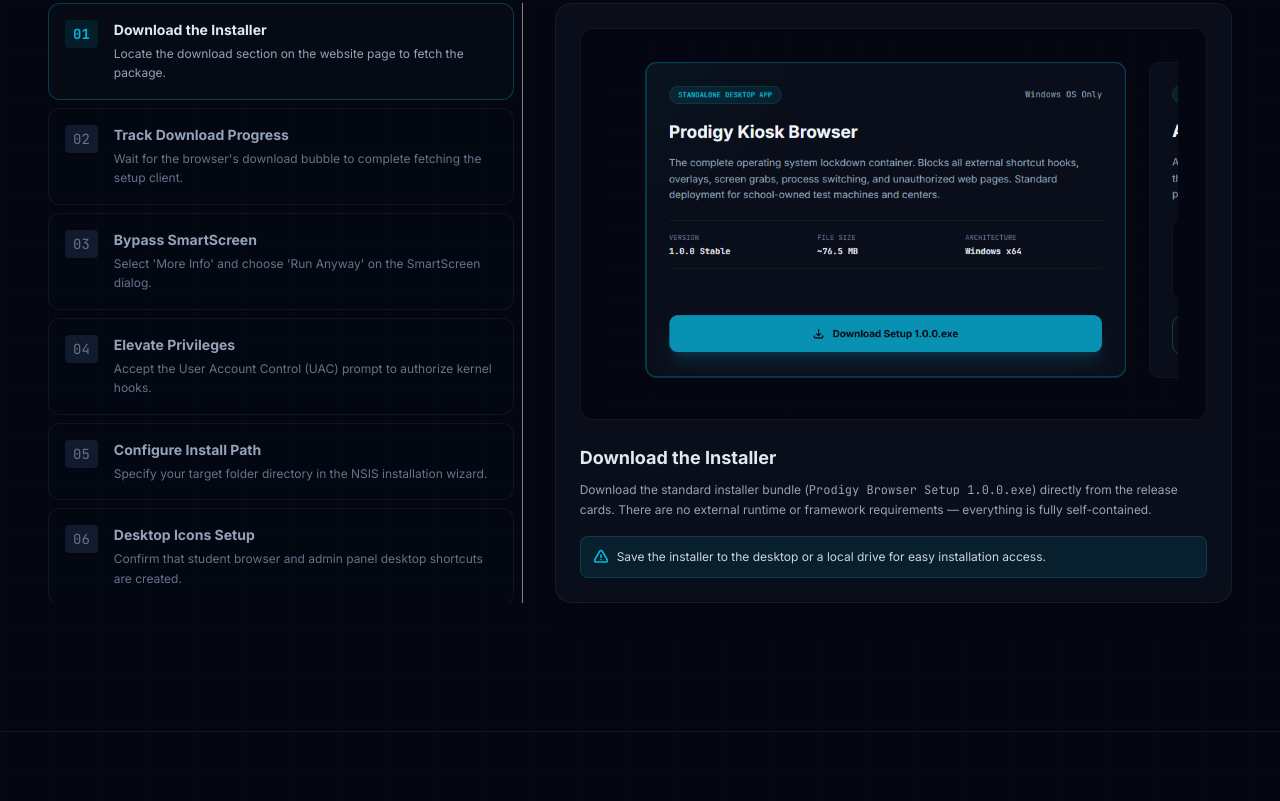
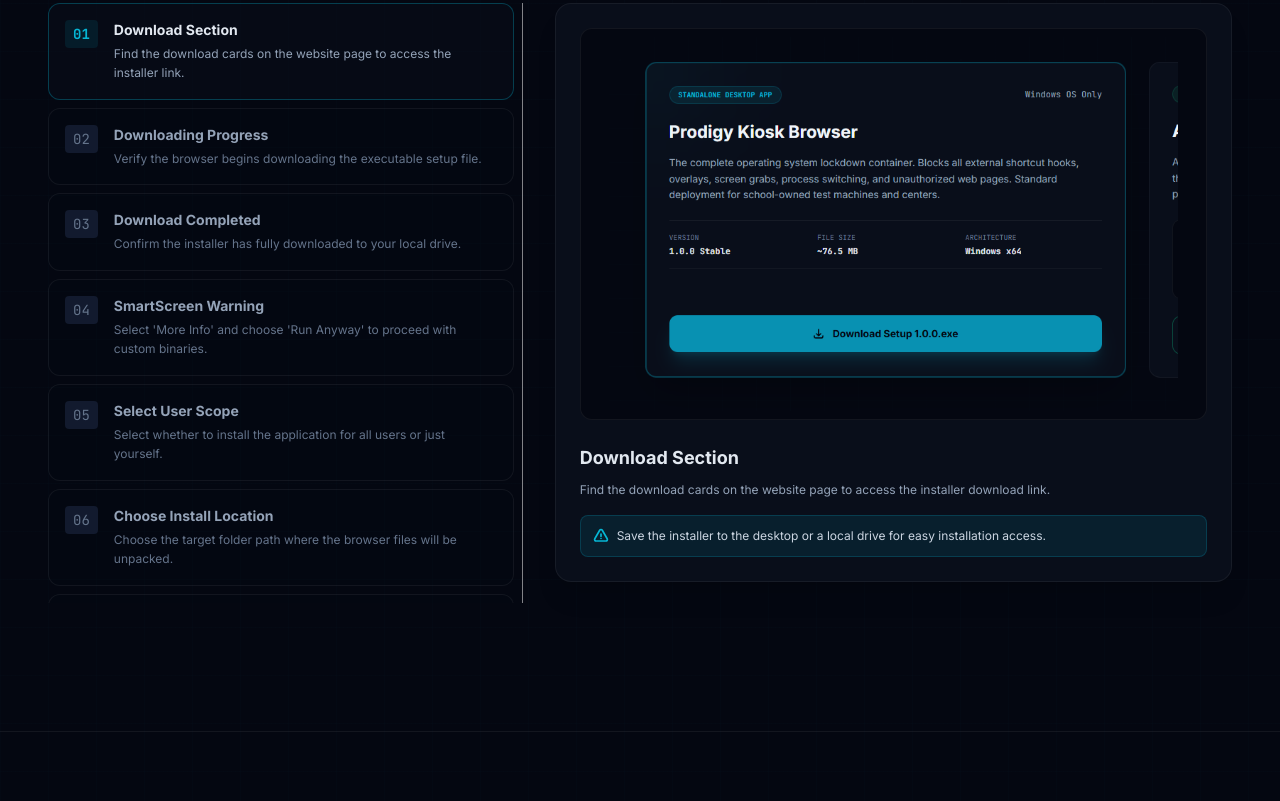
Before and after one commit to CnnrCode/SEM, a browser extension: page website/index.html in a window 1280 px wide. Shown: the part 2637-3438 px from the top of the page. Drawn offline with nearby package versions, Linux system fonts and the light colour scheme.

Commit message:
docs: align visual guides mapping to chronological installer and client screenshots

```diff
--- a/website/index.html
+++ b/website/index.html
@@ -405,8 +405,8 @@
         <button onclick="setSetupStep(0)" id="step-btn-0" class="w-full text-left p-4 rounded-xl border border-cyber-teal/30 bg-obsidian-light/50 flex gap-4 items-start custom-transition hover:bg-obsidian-light focus:outline-none">
           <span class="font-mono text-sm text-cyber-teal font-bold bg-cyber-teal/10 px-2 py-1 rounded" id="step-num-0">01</span>
           <div>
-            <h3 class="text-sm font-bold text-slate-200" id="step-title-0">Download the Installer</h3>
-            <p class="text-xs text-slate-400 mt-1 leading-relaxed" id="step-desc-0">Locate the download section on the website page to fetch the package.</p>
+            <h3 class="text-sm font-bold text-slate-200" id="step-title-0">Download Section</h3>
+            <p class="text-xs text-slate-400 mt-1 leading-relaxed" id="step-desc-0">Find the download cards on the website page to access the installer link.</p>
           </div>
         </button>
 
@@ -414,8 +414,8 @@
         <button onclick="setSetupStep(1)" id="step-btn-1" class="w-full text-left p-4 rounded-xl border border-obsidian-border bg-obsidian-light/10 flex gap-4 items-start custom-transition hover:bg-obsidian-light focus:outline-none">
           <span class="font-mono text-sm text-slate-500 bg-obsidian-lighter px-2 py-1 rounded" id="step-num-1">02</span>
           <div>
-            <h3 class="text-sm font-bold text-slate-400" id="step-title-1">Track Download Progress</h3>
-            <p class="text-xs text-slate-500 mt-1 leading-relaxed" id="step-desc-1">Wait for the browser's download bubble to complete fetching the setup client.</p>
+            <h3 class="text-sm font-bold text-slate-400" id="step-title-1">Downloading Progress</h3>
+            <p class="text-xs text-slate-500 mt-1 leading-relaxed" id="step-desc-1">Verify the browser begins downloading the executable setup file.</p>
           </div>
         </button>
 
@@ -423,8 +423,8 @@
         <button onclick="setSetupStep(2)" id="step-btn-2" class="w-full text-left p-4 rounded-xl border border-obsidian-border bg-obsidian-light/10 flex gap-4 items-start custom-transition hover:bg-obsidian-light focus:outline-none">
           <span class="font-mono text-sm text-slate-500 bg-obsidian-lighter px-2 py-1 rounded" id="step-num-2">03</span>
           <div>
-            <h3 class="text-sm font-bold text-slate-400" id="step-title-2">Bypass SmartScreen</h3>
-            <p class="text-xs text-slate-500 mt-1 leading-relaxed" id="step-desc-2">Select 'More Info' and choose 'Run Anyway' on the SmartScreen dialog.</p>
+            <h3 class="text-sm font-bold text-slate-400" id="step-title-2">Download Completed</h3>
+            <p class="text-xs text-slate-500 mt-1 leading-relaxed" id="step-desc-2">Confirm the installer has fully downloaded to your local drive.</p>
           </div>
         </button>
 
@@ -432,8 +432,8 @@
         <button onclick="setSetupStep(3)" id="step-btn-3" class="w-full text-left p-4 rounded-xl border border-obsidian-border bg-obsidian-light/10 flex gap-4 items-start custom-transition hover:bg-obsidian-light focus:outline-none">
           <span class="font-mono text-sm text-slate-500 bg-obsidian-lighter px-2 py-1 rounded" id="step-num-3">04</span>
           <div>
-            <h3 class="text-sm font-bold text-slate-400" id="step-title-3">Elevate Privileges</h3>
-            <p class="text-xs text-slate-500 mt-1 leading-relaxed" id="step-desc-3">Accept the User Account Control (UAC) prompt to authorize kernel hooks.</p>
+            <h3 class="text-sm font-bold text-slate-400" id="step-title-3">SmartScreen Warning</h3>
+            <p class="text-xs text-slate-500 mt-1 leading-relaxed" id="step-desc-3">Select 'More Info' and choose 'Run Anyway' to proceed with custom binaries.</p>
           </div>
         </button>
 
@@ -441,8 +441,8 @@
         <button onclick="setSetupStep(4)" id="step-btn-4" class="w-full text-left p-4 rounded-xl border border-obsidian-border bg-obsidian-light/10 flex gap-4 items-start custom-transition hover:bg-obsidian-light focus:outline-none">
           <span class="font-mono text-sm text-slate-500 bg-obsidian-lighter px-2 py-1 rounded" id="step-num-4">05</span>
           <div>
-            <h3 class="text-sm font-bold text-slate-400" id="step-title-4">Configure Install Path</h3>
-            <p class="text-xs text-slate-500 mt-1 leading-relaxed" id="step-desc-4">Specify your target folder directory in the NSIS installation wizard.</p>
+            <h3 class="text-sm font-bold text-slate-400" id="step-title-4">Select User Scope</h3>
+            <p class="text-xs text-slate-500 mt-1 leading-relaxed" id="step-desc-4">Select whether to install the application for all users or just yourself.</p>
           </div>
         </button>
 
@@ -450,8 +450,8 @@
         <button onclick="setSetupStep(5)" id="step-btn-5" class="w-full text-left p-4 rounded-xl border border-obsidian-border bg-obsidian-light/10 flex gap-4 items-start custom-transition hover:bg-obsidian-light focus:outline-none">
           <span class="font-mono text-sm text-slate-500 bg-obsidian-lighter px-2 py-1 rounded" id="step-num-5">06</span>
           <div>
-            <h3 class="text-sm font-bold text-slate-400" id="step-title-5">Desktop Icons Setup</h3>
-            <p class="text-xs text-slate-500 mt-1 leading-relaxed" id="step-desc-5">Confirm that student browser and admin panel desktop shortcuts are created.</p>
+            <h3 class="text-sm font-bold text-slate-400" id="step-title-5">Choose Install Location</h3>
+            <p class="text-xs text-slate-500 mt-1 leading-relaxed" id="step-desc-5">Choose the target folder path where the browser files will be unpacked.</p>
           </div>
         </button>
 
@@ -459,8 +459,8 @@
         <button onclick="setSetupStep(6)" id="step-btn-6" class="w-full text-left p-4 rounded-xl border border-obsidian-border bg-obsidian-light/10 flex gap-4 items-start custom-transition hover:bg-obsidian-light focus:outline-none">
           <span class="font-mono text-sm text-slate-500 bg-obsidian-lighter px-2 py-1 rounded" id="step-num-6">07</span>
           <div>
-            <h3 class="text-sm font-bold text-slate-400" id="step-title-6">First Launch Setup</h3>
-            <p class="text-xs text-slate-500 mt-1 leading-relaxed">Launch the configuration dashboard to configure application settings.</p>
+            <h3 class="text-sm font-bold text-slate-400" id="step-title-6">Installation Progress</h3>
+            <p class="text-xs text-slate-500 mt-1 leading-relaxed" id="step-desc-6">Wait for the installation wizard to extract the system lockdown binaries.</p>
           </div>
         </button>
 
@@ -468,8 +468,8 @@
         <button onclick="setSetupStep(7)" id="step-btn-7" class="w-full text-left p-4 rounded-xl border border-obsidian-border bg-obsidian-light/10 flex gap-4 items-start custom-transition hover:bg-obsidian-light focus:outline-none">
           <span class="font-mono text-sm text-slate-500 bg-obsidian-lighter px-2 py-1 rounded" id="step-num-7">08</span>
           <div>
-            <h3 class="text-sm font-bold text-slate-400" id="step-title-7">Configure Credentials</h3>
-            <p class="text-xs text-slate-500 mt-1 leading-relaxed">Establish your supervisor passwords and whitelist exam domain target.</p>
+            <h3 class="text-sm font-bold text-slate-400" id="step-title-7">Complete Installer</h3>
+            <p class="text-xs text-slate-500 mt-1 leading-relaxed">Click 'Finish' to exit the setup wizard and confirm desktop icons are created.</p>
           </div>
         </button>
 
@@ -477,8 +477,8 @@
         <button onclick="setSetupStep(8)" id="step-btn-8" class="w-full text-left p-4 rounded-xl border border-obsidian-border bg-obsidian-light/10 flex gap-4 items-start custom-transition hover:bg-obsidian-light focus:outline-none">
           <span class="font-mono text-sm text-slate-500 bg-obsidian-lighter px-2 py-1 rounded" id="step-num-8">09</span>
           <div>
-            <h3 class="text-sm font-bold text-slate-400" id="step-title-8">Launch Secure Kiosk</h3>
-            <p class="text-xs text-slate-500 mt-1 leading-relaxed">Run student kiosk mode to lock the operating system interface.</p>
+            <h3 class="text-sm font-bold text-slate-400" id="step-title-8">Launch Exam Kiosk</h3>
+            <p class="text-xs text-slate-500 mt-1 leading-relaxed">Boot into locked fullscreen kiosk mode navigating directly to the exam portal.</p>
           </div>
         </button>
 
@@ -486,8 +486,8 @@
         <button onclick="setSetupStep(9)" id="step-btn-9" class="w-full text-left p-4 rounded-xl border border-obsidian-border bg-obsidian-light/10 flex gap-4 items-start custom-transition hover:bg-obsidian-light focus:outline-none">
           <span class="font-mono text-sm text-slate-500 bg-obsidian-lighter px-2 py-1 rounded" id="step-num-9">10</span>
           <div>
-            <h3 class="text-sm font-bold text-slate-400" id="step-title-9">Secure Exit Verification</h3>
-            <p class="text-xs text-slate-500 mt-1 leading-relaxed">Input the exit password via Ctrl+Shift+Alt+Q to securely close the session.</p>
+            <h3 class="text-sm font-bold text-slate-400" id="step-title-9">Secure Exit Prompt</h3>
+            <p class="text-xs text-slate-500 mt-1 leading-relaxed">Supervisor enters the secure password via Ctrl+Shift+Alt+Q to close the kiosk.</p>
           </div>
         </button>
 
@@ -901,62 +901,62 @@
     // Setup Guide Steps Carousel Data
     const setupSteps = [
       {
-        title: "Download the Installer",
-        desc: "Download the standard installer bundle (<code>Prodigy Browser Setup 1.0.0.exe</code>) directly from the release cards. There are no external runtime or framework requirements — everything is fully self-contained.",
+        title: "Download Section",
+        desc: "Find the download cards on the website page to access the installer download link.",
         img: "images/download1.png",
         tip: "Save the installer to the desktop or a local drive for easy installation access."
       },
       {
-        title: "Track Download Progress",
-        desc: "Wait for the browser's download bubble or history dropdown to completely fetch the installer binary (~73.1 MB) before running.",
+        title: "Downloading Progress",
+        desc: "Verify the browser begins downloading the executable setup file and track the download status in your browser header.",
         img: "images/download2.png",
-        tip: "Avoid double-clicking the file until the download progress bar has fully finished."
+        tip: "Wait for the file download to initialize completely."
       },
       {
-        title: "Bypass SmartScreen",
-        desc: "Windows Defender SmartScreen may flag the locally-built client as unsigned. Click <strong>More Info</strong> and then choose <strong>Run anyway</strong> to continue executing the setup.",
+        title: "Download Completed",
+        desc: "Confirm the installer has fully downloaded to your local drive. The file size should be approximately 73.1 MB.",
         img: "images/download3.png",
+        tip: "You can find the completed file in your local downloads folder."
+      },
+      {
+        title: "SmartScreen Warning",
+        desc: "Windows Defender SmartScreen may flag the locally-compiled client as unsigned. Click <strong>More Info</strong> and then choose <strong>Run anyway</strong> to continue executing the setup.",
+        img: "images/download4.png",
         tip: "This alert shows for custom software not distributed through the official Microsoft App Store."
       },
       {
-        title: "Elevate Privileges",
-        desc: "Accept the User Account Control (UAC) prompts by clicking <strong>Yes</strong>. This gives the app administrative clearance to hook OS key inputs and secure keyboard commands.",
-        img: "images/download4.png",
-        tip: "Administrative access is necessary to override global Alt+Tab, WinKey, and desktop overlays."
+        title: "Select User Scope",
+        desc: "Confirm who this application should be installed for. You can choose to make this software available to anyone who uses this computer (all users) or just yourself (current user only).",
+        img: "images/download5.png",
+        tip: "Installing for the current user is recommended for student computers."
       },
       {
-        title: "Configure Install Path",
-        desc: "Confirm your destination target folder (or leave the default) and click <strong>Install</strong> to unpack files and libraries on your hard drive.",
-        img: "images/download5.png",
+        title: "Choose Install Location",
+        desc: "Choose the target folder path where the browser files will be unpacked. You can accept the default path or click Browse to select another folder.",
+        img: "images/download6.png",
         tip: "Ensure your target drive has at least 200MB of free storage space."
       },
       {
-        title: "Desktop Icons Setup",
-        desc: "Verify that setup has completed and desktop shortcuts are created. The installation provides <strong>Prodigy Browser</strong> for student testing and <strong>Launch Admin Panel</strong> for exam setup.",
-        img: "images/download6.png",
-        tip: "If shortcuts do not show immediately, refresh the desktop dashboard."
+        title: "Installation Progress",
+        desc: "Wait for the installation wizard to extract the system lockdown binaries and setup files on your device.",
+        img: "images/download7.png",
+        tip: "This step takes less than 30 seconds to complete."
       },
       {
-        title: "First Launch Setup",
-        desc: "Launch the Admin Panel shortcut. Since the database has no config records, the client will welcome you and prompt to build initial supervisor settings.",
-        img: "images/download7.png",
-        tip: "This is a one-time onboarding screen that triggers only when no configuration is active."
+        title: "Complete Installer",
+        desc: "Click <strong>Finish</strong> to close the setup wizard. The installer automatically registers shortcuts on your desktop.",
+        img: "images/download8.png",
+        tip: "Check your desktop to verify that the shortcuts have appeared."
       },
       {
-        title: "Configure Credentials",
-        desc: "Access the Passwords section in the setup. Define a strong <strong>Admin Password</strong> (to manage properties later) and an <strong>Exit Password</strong> (used to quit locked kiosk sessions). In the Whitelist section, insert approved exam sites (e.g. <code>prodigyreview.ph</code>).",
-        img: "images/download8.png",
-        tip: "Make sure you write down the exit password — it is required to leave the student browser."
-      },
-      {
-        title: "Launch Secure Kiosk",
-        desc: "Click <strong>Launch Exam</strong> to close configuration parameters and boot into fullscreen kiosk mode. The browser disables all task managers, shortcuts, and overlays instantly.",
+        title: "Launch Exam Kiosk",
+        desc: "Start the student browser to boot into locked fullscreen kiosk mode. The app automatically navigates directly to the exam portal and blocks external actions.",
         img: "images/download10.png",
         tip: "All keyboards will remain locked to the active window until a supervisor overrides the session."
       },
       {
-        title: "Secure Exit Verification",
-        desc: "To shut down the locked client, press <strong>Ctrl+Shift+Alt+Q</strong>, fill in the exit password configured in Step 8, and close the exam portal.",
+        title: "Secure Exit Prompt",
+        desc: "To shut down the locked client, press <strong>Ctrl+Shift+Alt+Q</strong>, fill in the exit password configured during supervisor setup, and close the exam portal.",
         img: "images/download9.png",
         tip: "This key sequence can be typed at any point during active exam kiosk browsing."
       }
```
